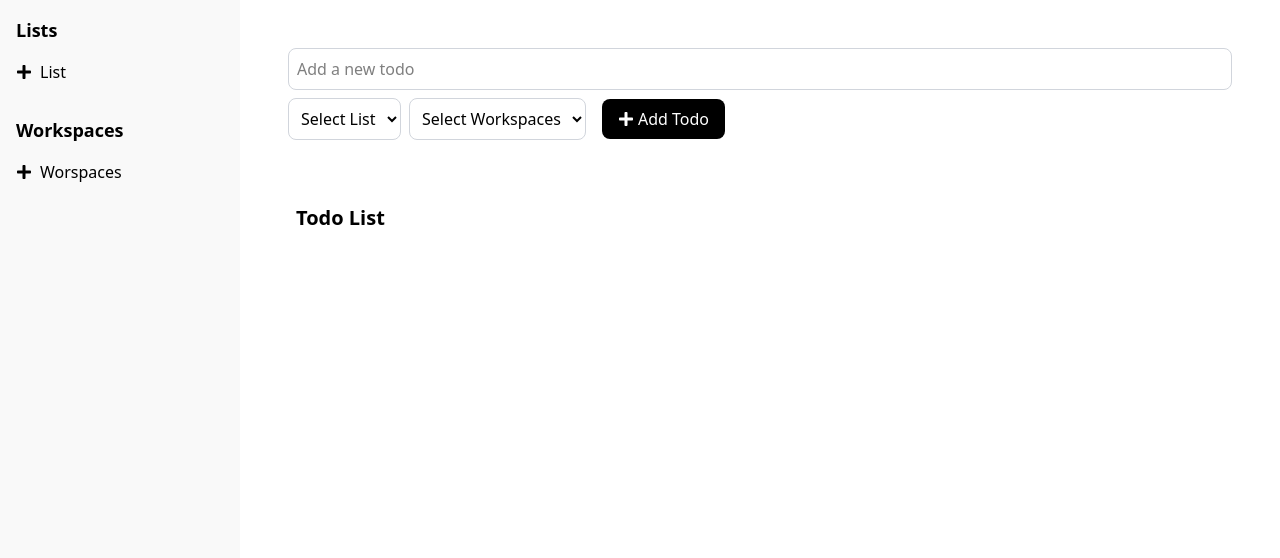
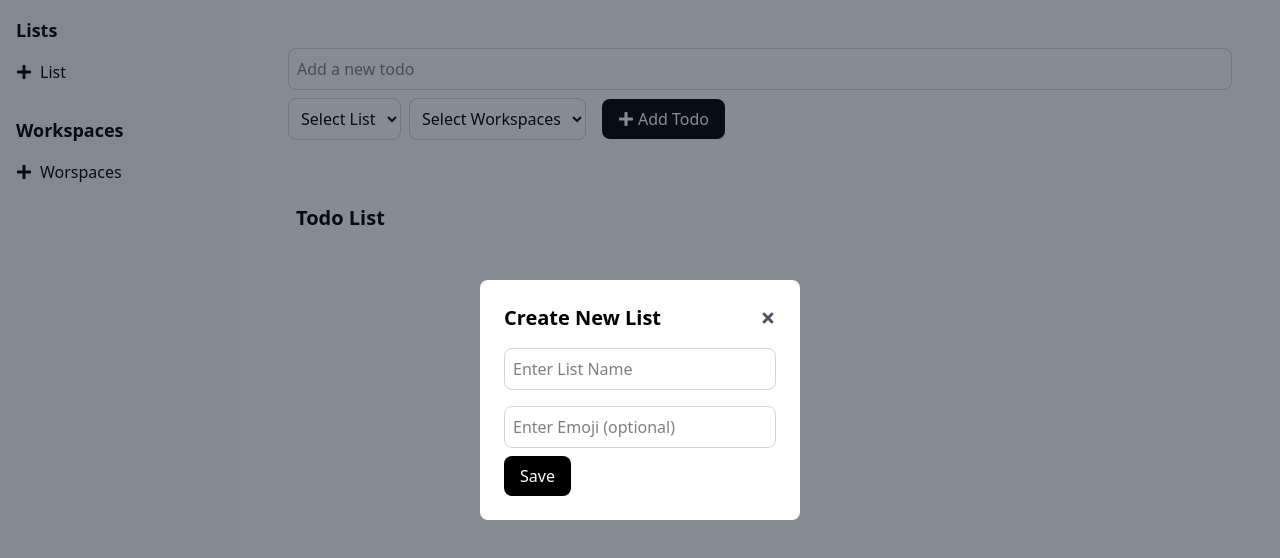
Before and after one commit to Kelsen23/task-list, a React (Vite) app: page / in a window 1280 px wide. Both pictures are taken after a click on the button "List". Shown: the top 558 px of the page. Built offline with nearby package versions, Linux system fonts and the light colour scheme.

Commit message:
Create Modal component with functionalities and implement in App

```diff
--- a/src/App.tsx
+++ b/src/App.tsx
@@ -2,6 +2,7 @@ import { MdMoreVert } from "react-icons/md";
 import MainArea from "./components/MainArea";
 import Sidebar from "./components/Sidebar";
 import { useStore } from "./store";
+import Modal from "./components/Modal";
 
 const App = () => {
   const {
@@ -90,6 +91,8 @@ const App = () => {
           </ul>
         </div>
       </div>
+
+      <Modal />
     </div>
   );
 };
--- /dev/null
+++ b/src/components/Modal.tsx
@@ -0,0 +1,73 @@
+import { FaTimes } from "react-icons/fa";
+import { useStore } from "../store";
+
+const Modal = () => {
+  const {
+    isListModalOpen,
+    isWorkspaceModalopen,
+    modalName,
+    modalEmoji,
+    modalType,
+    setModalName,
+    setModalEmoji,
+    handleSaveModal,
+    closeListModal,
+    closeWorkspaceModal,
+  } = useStore();
+
+  const handleClose = () => {
+    if (modalType === "List") {
+        closeListModal();
+    } else if (modalType === "Workspace") {
+        closeWorkspaceModal();
+    }
+  }
+
+  const handleSave = () => {
+    handleSaveModal();
+  }
+
+  if (!isListModalOpen && !isWorkspaceModalopen) {
+    return;
+  }
+
+  return (
+    <div className="fixed inset-0 z-50">
+      <div className="absolute inset-0 bg-gray-900 opacity-50"></div>
+
+      <div className="absolute inset-0 flex items-center justify-center">
+        <div className="bg-white p-6 rounded-lg w-80 z-10">
+          <div className="flex justify-between items-center">
+            <h2 className="text-xl font-bold">{`Create New ${modalType}`}</h2>
+
+            <button onClick={handleClose} className="text-gray-600 hover:text-gray-900 cursor-pointer">
+              <FaTimes />
+            </button>
+          </div>
+
+          <input
+            type="text"
+            value={modalName}
+            onChange={(e) => setModalName(e.target.value)}
+            placeholder={`Enter ${modalType} Name`}
+            className="border border-gray-300 p-2 rounded-lg w-full mt-4"
+          />
+
+          <input
+            type="text"
+            value={modalEmoji}
+            onChange={(e) => setModalEmoji(e.target.value)}
+            placeholder="Enter Emoji (optional)"
+            className="border border-gray-300 p-2 rounded-lg w-full mt-4"
+          />
+
+          <button onClick={handleSave} className="bg-black text-white px-4 py-2 mt-2 rounded-lg cursor-pointer">
+            Save
+          </button>
+        </div>
+      </div>
+    </div>
+  );
+};
+
+export default Modal;
--- a/src/components/Sidebar.tsx
+++ b/src/components/Sidebar.tsx
@@ -10,7 +10,7 @@ const Sidebar = () => {
         <div className="p-4">
           <h3 className="text-lg font-semibold flex items-center">Lists</h3>
 
-          <button className="flex justify-center items-center mt-[1rem] cursor-pointer">
+          <button onClick={openListModal} className="flex justify-center items-center mt-[1rem] cursor-pointer">
             <FaPlus className="mr-2" /> List
           </button>
         </div>
@@ -20,7 +20,7 @@ const Sidebar = () => {
             Workspaces
           </h3>
 
-            <button className="flex justify-center items-center mt-[1rem] cursor-pointer">
+            <button onClick={openWorkspaceModal} className="flex justify-center items-center mt-[1rem] cursor-pointer">
               <FaPlus className="mr-2" /> Worspaces
             </button>
         </div>
```
